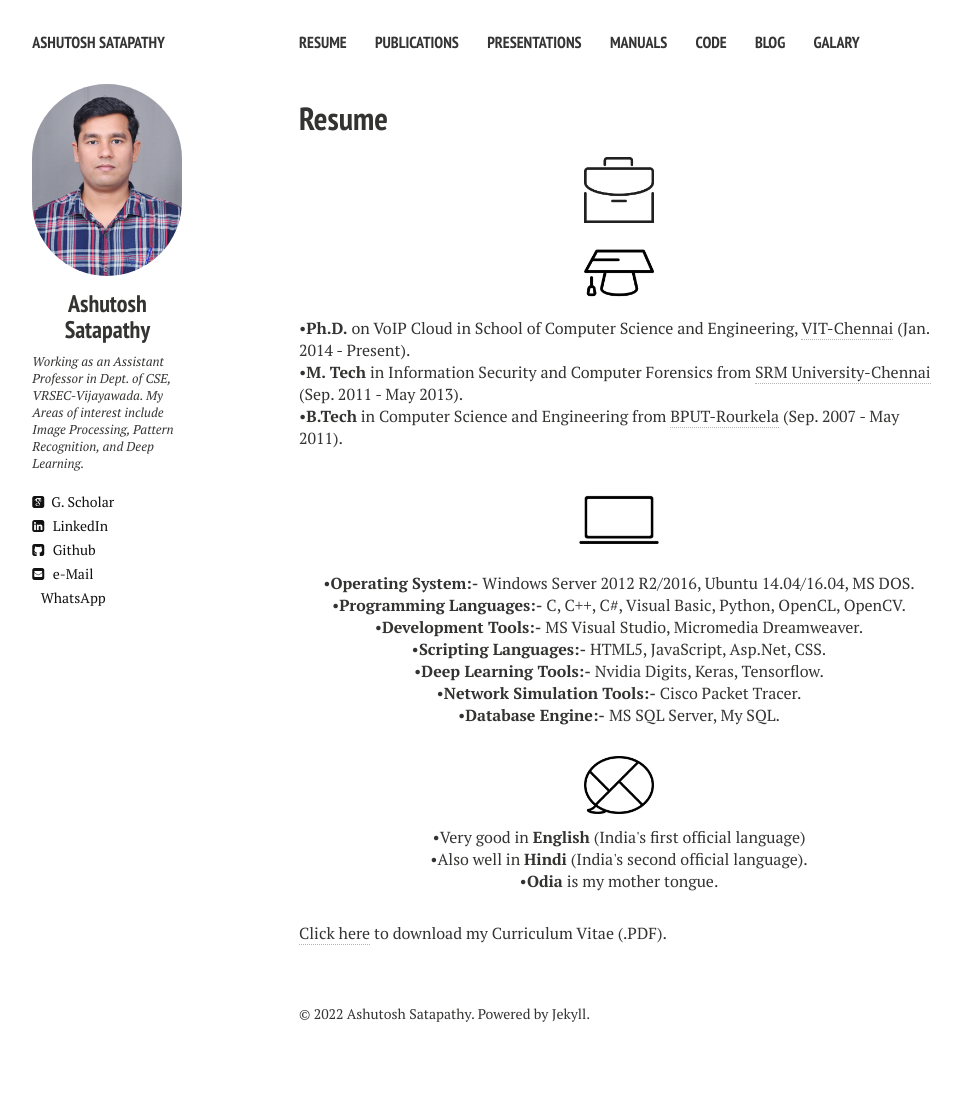
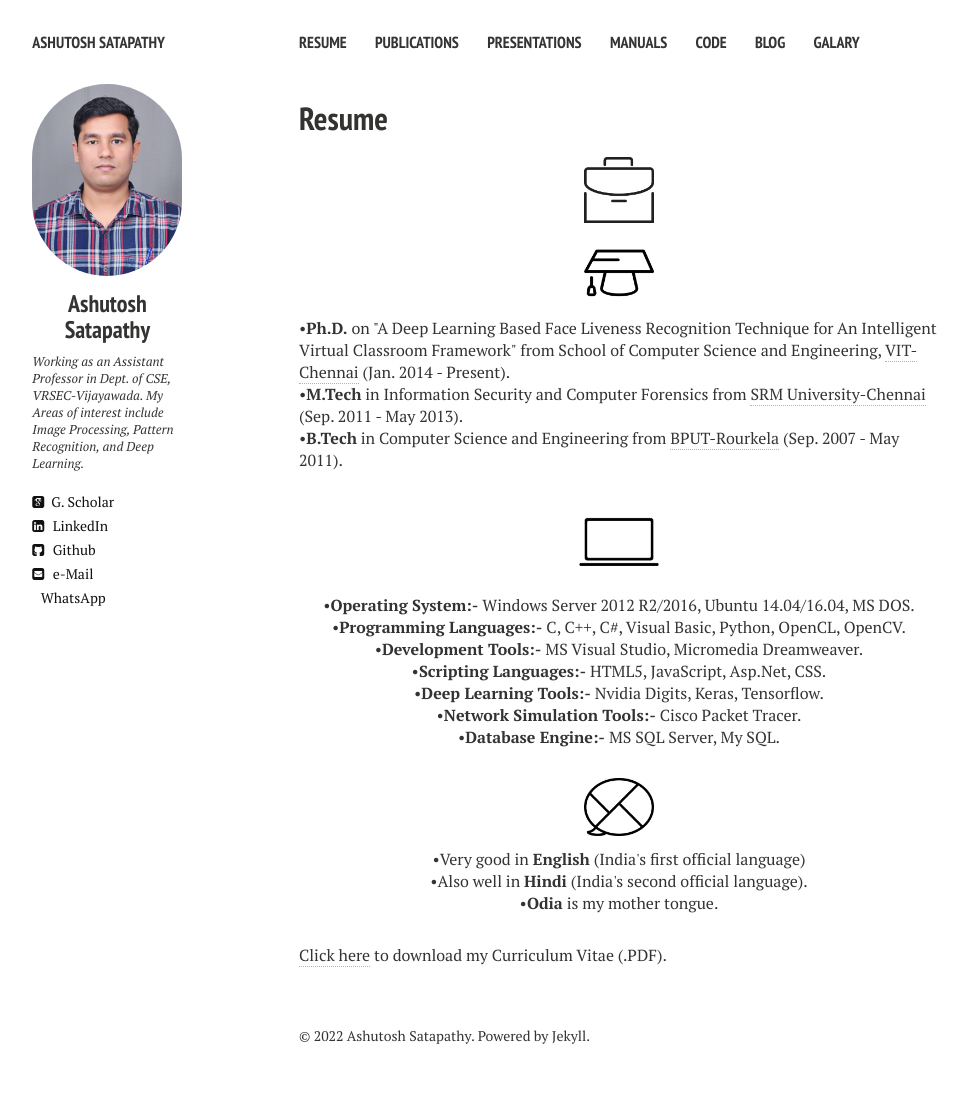
Before and after one commit to ashutoshsatapathy1990/ashutoshsatapathy1990.github.io, a Jekyll site: the page built from cv.md, in a window 1280 px wide. Shown: the whole page, without its empty margins (21-989 px from the left). Built offline with Jekyll 4.4.1, drawn with Linux system fonts in a browser that asks for light colours; nearby versions of some CDN libraries; before the commit the page ends 1072 px from its top, so only the background shows below that.

Commit message:
Update cv.html

```diff
--- a/_layouts/cv.html
+++ b/_layouts/cv.html
@@ -47,8 +47,8 @@
     <p align="center" class=bottom-small><img src="{{ site.url }}/images/CV/business.png" alt="Work Experience" width="70" height="70"></p>
 
     <p align="center" class=bottom-small><img src="{{ site.url }}/images/CV/study2.png" alt="Education" width="70" height="70"></p>
-    <p align="left">&#8226<strong>Ph.D.</strong> on VoIP Cloud in School of Computer Science and Engineering, <a href="http://chennai.vit.ac.in/" target="_blank">VIT-Chennai</a> (Jan. 2014 - Present).</p>
-    <p align="left">&#8226<strong>M. Tech</strong> in Information Security and Computer Forensics from <a href="http://www.srmuniv.ac.in/" target="_blank">SRM University-Chennai</a> (Sep. 2011 - May 2013).</p>
+    <p align="left">&#8226<strong>Ph.D.</strong> on "A Deep Learning Based Face Liveness Recognition Technique for An Intelligent Virtual Classroom Framework" from School of Computer Science and Engineering, <a href="http://chennai.vit.ac.in/" target="_blank">VIT-Chennai</a> (Jan. 2014 - Present).</p>
+    <p align="left">&#8226<strong>M.Tech</strong> in Information Security and Computer Forensics from <a href="http://www.srmuniv.ac.in/" target="_blank">SRM University-Chennai</a> (Sep. 2011 - May 2013).</p>
     <p align="left" class="bottom-three">&#8226<strong>B.Tech</strong> in Computer Science and Engineering from <a href="http://www.bput.ac.in/" target="_blank">BPUT-Rourkela</a> (Sep. 2007 - May 2011).</p>
 
     <p align="center" class=bottom-small><img src="{{ site.url }}/images/CV/computer2.png" alt="Computer Skills" width="80" height="80"></p>
```
